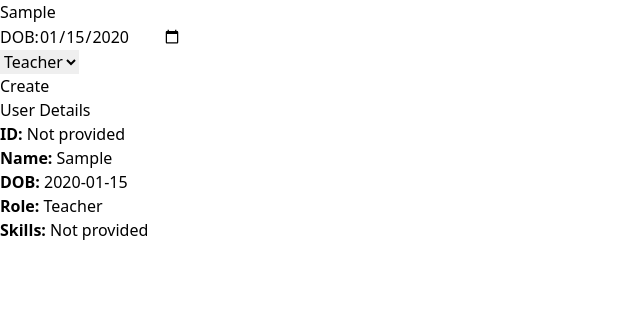
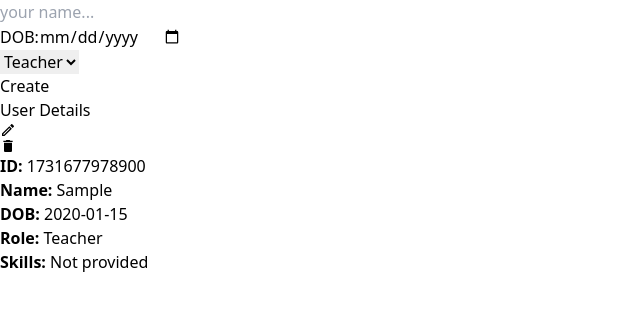
Before and after one commit to ajmal1722/mern-crud-practice, a React (Vite) app in the folder frontend/: page /practice in a window 1280 px wide. Both pictures are taken after typing "Sample", "2020-01-15" into the empty fields and a click on the button "Create". Shown: the top 310 px of the page, without its empty margins (0-640 px from the left). Built offline with nearby package versions, Linux system fonts and the light colour scheme.

Commit message:
update userListing and single user

```diff
--- a/frontend/src/components/pages/practice/PracticePage.jsx
+++ b/frontend/src/components/pages/practice/PracticePage.jsx
@@ -8,13 +8,23 @@ const PracticePage = () => {
         name: '',
         dob: '',
         role: 'Teacher',
-        skills: '',
+        hobbies: '',
     })
-    const [users, setUsers] = useState([])
+    const [users, setUsers] = useState([]);
 
     const handleSubmit = (e) => {
         e.preventDefault();
+
+        userData.id = Date.now()
         setUsers(prev => [...prev, userData]);
+
+        setUserData({
+            id: '',
+            name: '',
+            dob: '',
+            role: 'Teacher',
+            hobbies: '',
+        })
     }
     return (
         <>
--- a/frontend/src/components/pages/practice/SingleUser.jsx
+++ b/frontend/src/components/pages/practice/SingleUser.jsx
@@ -1,9 +1,14 @@
-import React from 'react';
+import { MdOutlineEdit, MdDelete } from "react-icons/md";
 
 const SingleUser = ({ user }) => {
     return (
         <div className="border rounded-md shadow-md p-5 m-5 max-w-md mx-auto">
-            <h2 className="text-lg font-bold mb-2">User Details</h2>
+            <div className='flex justify-end'>
+                <div className="flex gap-2 mb-4 text-xl">
+                    <MdOutlineEdit className="text-green-600 hover:text-green-700 cursor-pointer" />
+                    <MdDelete className="text-red-500 hover:text-red-700 cursor-pointer" />
+                </div>
+            </div>
             <div className="mb-2">
                 <strong>ID:</strong> {user.id || "Not provided"}
             </div>
--- a/frontend/src/components/pages/practice/UserListing.jsx
+++ b/frontend/src/components/pages/practice/UserListing.jsx
@@ -2,6 +2,10 @@ import SingleUser from "./SingleUser"
 
 const UserListing = ({ users }) => {
     return (
+        <>
+            <h2 className="text-center font-semibold text-2xl">
+                User Details
+            </h2>
             <div className="flex justify-center items-center">
                 <div className="my-7 grid lg:grid-cols-5 md:grid-cols-3 sm:grid-cols-2 grid-cols-1 gap-3">
                     {users.map(user => (
@@ -12,6 +16,7 @@ const UserListing = ({ users }) => {
                     ))}
                 </div>
             </div>
+        </>
     )
 }
 
```
Lines whose indentation alone changed are shown as unchanged.
